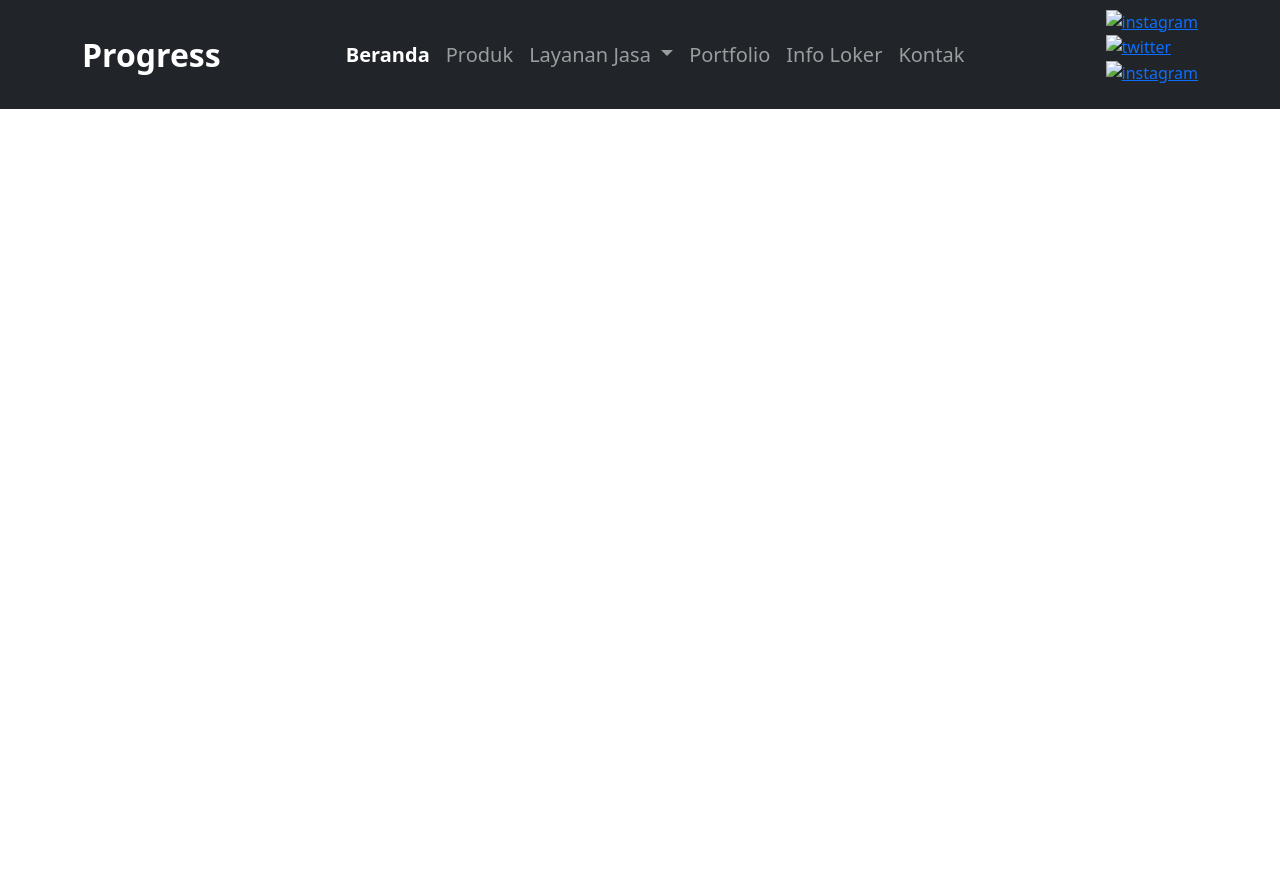
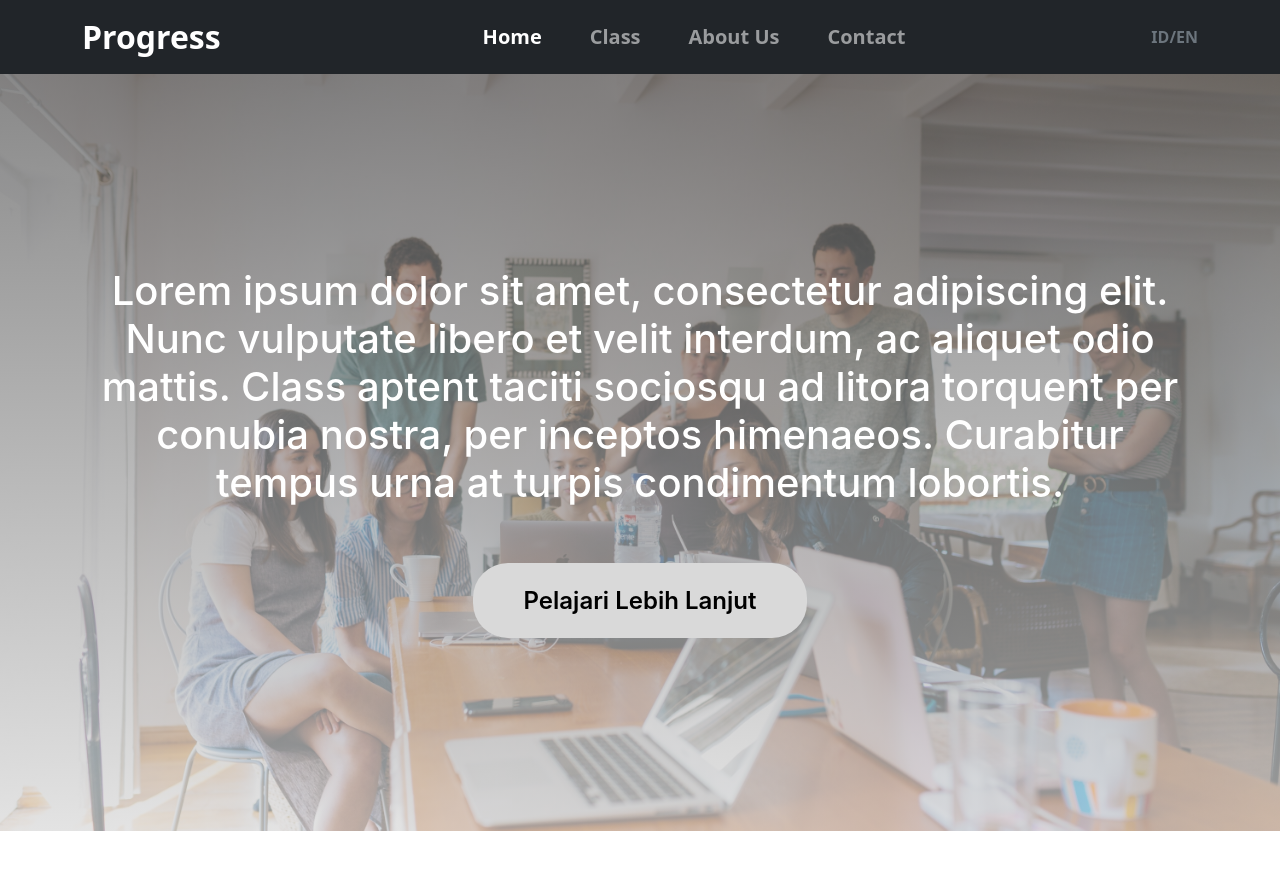
Before and after one commit to AkaAjis/Project-Progress, a plain HTML site: page indexnew.html in a window 1280 px wide. Before the commit the page ends 800 px from the top, so only its background shows below. Drawn offline with nearby package versions, Linux system fonts and the light colour scheme.

Commit message:
mengubah file html dan css

```diff
--- a/css/stylenew.css
+++ b/css/stylenew.css
@@ -1,3 +1,29 @@
+:root {
+  /* color */
+  --primarycolor: #126e82;
+  --secondarycolor: #132c33;
+  --anothercolor: #d8e3e7;
+
+  /* font */
+}
+
 nav {
   /* height: 70px; */
 }
+
+#home {
+  background-color: aqua;
+}
+#home .carousel {
+}
+
+.section-padding {
+  padding: 100px 0px;
+}
+.btn-home {
+  font-family: 'Inter';
+  font-style: normal;
+  font-weight: 600;
+  font-size: 24px;
+  line-height: 29px;
+}
--- a/indexnew.html
+++ b/indexnew.html
@@ -16,7 +16,7 @@
     <!-- Title -->
     <title>PROGRESS</title>
   </head>
-  <body>
+  <body style="min-height: 1000px">
     <!-- Navbar Start -->
     <nav class="navbar navbar-expand-lg navbar-dark bg-dark sticky-top">
       <div class="container container-headfoot">
@@ -36,97 +36,101 @@
           class="collapse navbar-collapse text-center"
           id="navbarNavDropdown"
         >
-          <ul class="navbar-nav mx-auto fs-5">
-            <li class="nav-item">
+          <ul class="navbar-nav mx-auto fs-5 fw-bold">
+            <li class="nav-item mx-3">
               <a class="nav-link active fw-bolder" aria-current="page" href="#"
-                >Beranda</a
+                >Home</a
               >
             </li>
             <li class="nav-item">
-              <a class="nav-link" href="product/">Produk</a>
-            </li>
-            <li class="nav-item dropdown">
-              <a
-                class="nav-link dropdown-toggle"
-                href="services/"
-                id="navbarDropdownMenuLink"
-                role="button"
-                data-bs-toggle="dropdown"
-                aria-expanded="false"
-              >
-                Layanan Jasa
-              </a>
-              <ul
-                class="dropdown-menu mt-3 text-center"
-                aria-labelledby="navbarDropdownMenuLink"
-              >
-                <hr class="m-0" />
-                <li>
-                  <a class="dropdown-item" href="services/#jasa-videografi"
-                    >Jasa Videografi</a
-                  >
-                </li>
-                <hr class="m-0" />
-                <li>
-                  <a class="dropdown-item" href="services/jasa-fotografi"
-                    >Jasa Fotografi</a
-                  >
-                </li>
-                <hr class="m-0" />
-              </ul>
+              <a class="nav-link mx-3" href="#">Class</a>
             </li>
             <li class="nav-item">
-              <a class="nav-link" href="portfolio/">Portfolio</a>
+              <a class="nav-link mx-3" href="#">About Us</a>
             </li>
             <li class="nav-item">
-              <a class="nav-link" href="information/loker.html">Info Loker</a>
-            </li>
-            <li class="nav-item">
-              <a class="nav-link" href="contact/">Kontak</a>
+              <a class="nav-link mx-3" href="#">Contact</a>
             </li>
           </ul>
         </div>
-        <div class="list-sosmed d-none d-lg-block">
-          <ul>
-            <li>
-              <a
-                target="_blank"
-                rel="noopener"
-                href="https://www.instagram.com/chs_portfolio/"
-                aria-label="Instagram CAPTURE HISTORY SUDIO"
-              >
-                <img src="assets/img/img-icon/instagram.png" alt="instagram" />
-              </a>
-            </li>
-            <li>
-              <a
-                target="_blank"
-                rel="noopener"
-                href="https://twitter.com/@embi666"
-                aria-label="Twitter CAPTURE HISTORY SUDIO"
-              >
-                <img src="assets/img/img-icon/twitter.png" alt="twitter" />
-              </a>
-            </li>
-            <li>
-              <a
-                target="_blank"
-                rel="noopener"
-                href="https://www.facebook.com/CaptureHistoryStudio"
-                aria-label="Facebook CAPTURE HISTORY SUDIO"
-              >
-                <img src="assets/img/img-icon/facebook.png" alt="instagram" />
-              </a>
-            </li>
-          </ul>
+        <div class="d-none d-lg-block">
+          <a href="http://" class="text-muted text-decoration-none fw-bolder"
+            >ID/EN</a
+          >
         </div>
       </div>
     </nav>
     <!-- Navbar End -->
 
     <!-- Home Start -->
-    <section id="home">
-      <div class="container"></div>
+    <section
+      id="home"
+      class="w-100 d-flex align-items-center justify-content-center"
+      style="
+        background-image: url(img/Home\ 1.jpg);
+        background-position: center;
+        background-repeat: no-repeat;
+        background-size: cover;
+        background-attachment: fixed;
+        height: 757px;
+      "
+    >
+      <div
+        class="overlay"
+        style="
+          position: absolute;
+          width: 100%;
+          height: 757px;
+          background: linear-gradient(
+            rgba(87, 87, 87, 0.7),
+            rgba(216, 216, 216, 0.7)
+          );
+          z-index: 1;
+        "
+      ></div>
+      <div class="container text-center" style="z-index: 2">
+        <div class="row">
+          <div
+            class="col"
+            style="
+              font-family: 'Inter';
+              font-style: normal;
+              font-weight: 600;
+              font-size: 32px;
+              line-height: 39px;
+              text-align: center;
+              color: #ffffff;
+            "
+          >
+            <h1>
+              Lorem ipsum dolor sit amet, consectetur adipiscing elit. Nunc
+              vulputate libero et velit interdum, ac aliquet odio mattis. Class
+              aptent taciti sociosqu ad litora torquent per conubia nostra, per
+              inceptos himenaeos. Curabitur tempus urna at turpis condimentum
+              lobortis.
+            </h1>
+          </div>
+        </div>
+        <br /><br />
+        <div class="row">
+          <div class="col">
+            <a href="#">
+              <button
+                class="btn-home"
+                style="
+                  width: 334px;
+                  height: 75px;
+                  background: #d9d9d9;
+                  border-radius: 35px;
+                  border: none;
+                "
+              >
+                Pelajari Lebih Lanjut
+              </button>
+            </a>
+          </div>
+        </div>
+      </div>
     </section>
     <!-- Home End -->
 
```
